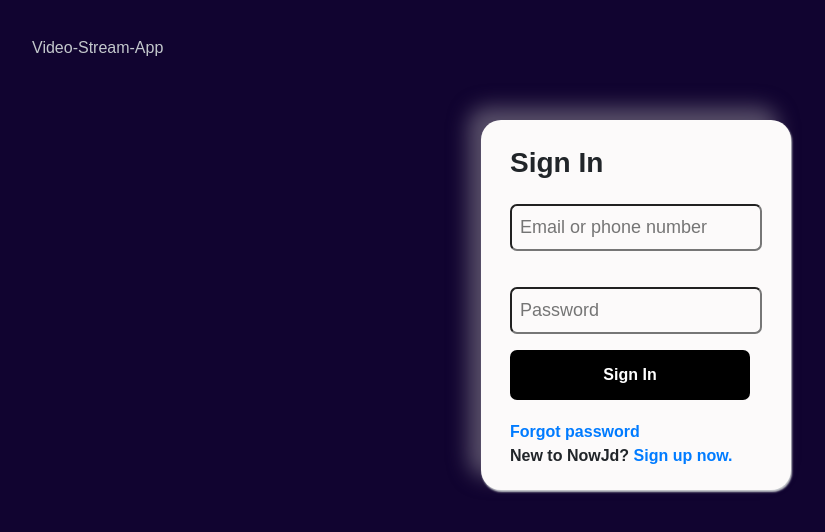
After one commit to Dharshan-J/video-stream-app, a Node server app: page /loginPage.ejs in a window 1280 px wide. The commit adds this page. Shown: the top 532 px of the page, without its empty margins (4-829 px from the left). Run offline with Node 20, Linux system fonts and the light colour scheme.

Commit message:
updated login page and sign up page by jd

```diff
--- /dev/null
+++ b/public/css/loginPage.css
@@ -0,0 +1,67 @@
+*{
+    box-sizing: border-box;
+}
+
+
+.logo{
+    margin: 20px;
+    color: rgb(195, 200, 204);
+    padding: 1rem;
+    background-color: #110430;
+    border: none;
+
+  font-family: "Ubuntu", sans-serif;
+
+}
+
+body{
+    background-color: #110430;
+    font-family: "Ubuntu", sans-serif;
+    font-weight: bold;
+
+}
+
+
+.form-con{
+  outline: none;
+  background: none;
+  font-size: 18px;
+  /* font-weight:; */
+  color: #555;
+  padding: 20px 10px 20px 5px;
+  margin-bottom: 20px;
+  border-radius: 7px;
+}
+.form-con:hover{
+    border-color: red;
+}
+.row{
+
+    border-radius: 30px;
+}
+ .container{
+    padding: 10px;
+    width: 310px;
+    height: 370px;
+    border-radius: 20px;
+    background: #fcfafa;
+    box-shadow: 1px 2px 2px  #cbced1, -13px -13px 20px #675e75d0;
+ }
+ .btn-1{
+    border: none;
+    outline: none;
+    height: 50px;
+    width: 240px;
+    border-radius: 7px;
+    background-color: black;
+    color: white;
+    /* border-radius: 25px; */
+    margin-bottom: 20px;
+    font-weight: bold;
+}
+.btn-1:hover{
+    background-color: white;
+    border: 1px solid;
+    border-color: red;
+    color:black;
+}
--- a/server.js
+++ b/server.js
@@ -21,7 +21,16 @@ app.use(function (req, res, next) {
 
 app.get("/", (req, res) => {
   //res.send("hello");
-  res.render("login", {});
+  res.render("home.ejs", {});
+});
+app.get("/loginPage.ejs",(req,res)=>{
+  res.render("loginPage",{});
+});
+app.get("/home.ejs",(req,res)=>{
+  res.render("home.ejs",{});
+});
+app.get("/signup.ejs",(req,res)=>{
+  res.render("signup.ejs",{});
 });
 
 app.listen(4000, () => {
--- /dev/null
+++ b/views/loginPage.ejs
@@ -0,0 +1,50 @@
+<!doctype html>
+<html lang="en">
+  <head>
+
+    <meta charset="utf-8">
+    <meta name="viewport" content="width=device-width, initial-scale=1, shrink-to-fit=no">
+
+
+    <link rel="stylesheet" href="https://cdn.jsdelivr.net/npm/bootstrap@4.5.3/dist/css/bootstrap.min.css" integrity="sha384-TX8t27EcRE3e/ihU7zmQxVncDAy5uIKz4rEkgIXeMed4M0jlfIDPvg6uqKI2xXr2" crossorigin="anonymous">
+    <link rel="stylesheet" href="public/css/loginPage.css"/>
+    <title>Login To Your Account!</title>
+  </head>
+  <body>
+      <nav>
+
+          <a href="home.ejs"><button class="logo">Video-Stream-App</button></a>
+      </nav>
+    <section class="Form my-4 mx-5">
+        <div class="container">
+            <div class="row justify-content-center">
+
+                <div>
+                    <form>
+                        <div class="form-row align-items-center">
+                            <div class="col">
+                                <h3 class="font-weight-bold my-3">Sign In</h3>
+                                <input type="email" placeholder="Email or phone number" class="form-con mt-2 p-2">
+                            </div>
+                        </div>
+                        <div class="form-row">
+                            <div class="col">
+                                <input type="password" placeholder="Password" class="form-con my-3 p-2">
+                            </div>
+                        </div>
+                        <div class="form-row">
+                            <div class="col">
+                               <a href="#"> <button type="button" class="btn-1">Sign In</button></a>
+                            </div>
+                        </div>
+                        <a href="#">Forgot password</a>
+                        <p>New to NowJd? <a href="signup.ejs">Sign up now.</a></p>
+                    </form>
+                </div>
+            </div>
+        </div>
+    </section>
+    <script src="https://code.jquery.com/jquery-3.5.1.slim.min.js" integrity="sha384-DfXdz2htPH0lsSSs5nCTpuj/zy4C+OGpamoFVy38MVBnE+IbbVYUew+OrCXaRkfj" crossorigin="anonymous"></script>
+
+  </body>
+</html>
```
Also changed, not shown: public/css/login.css (+16 -7 lines), public/css/signup.css (added, +73 -0 lines), views/home.ejs (+54 -0 lines), views/login.ejs (deleted, +0 -52 lines), views/signup.ejs (added, +58 -0 lines), public/images/WhatsApp Image 2021-08-18 at 15.53.01.jpeg (added), views/home1.ejs (added).
